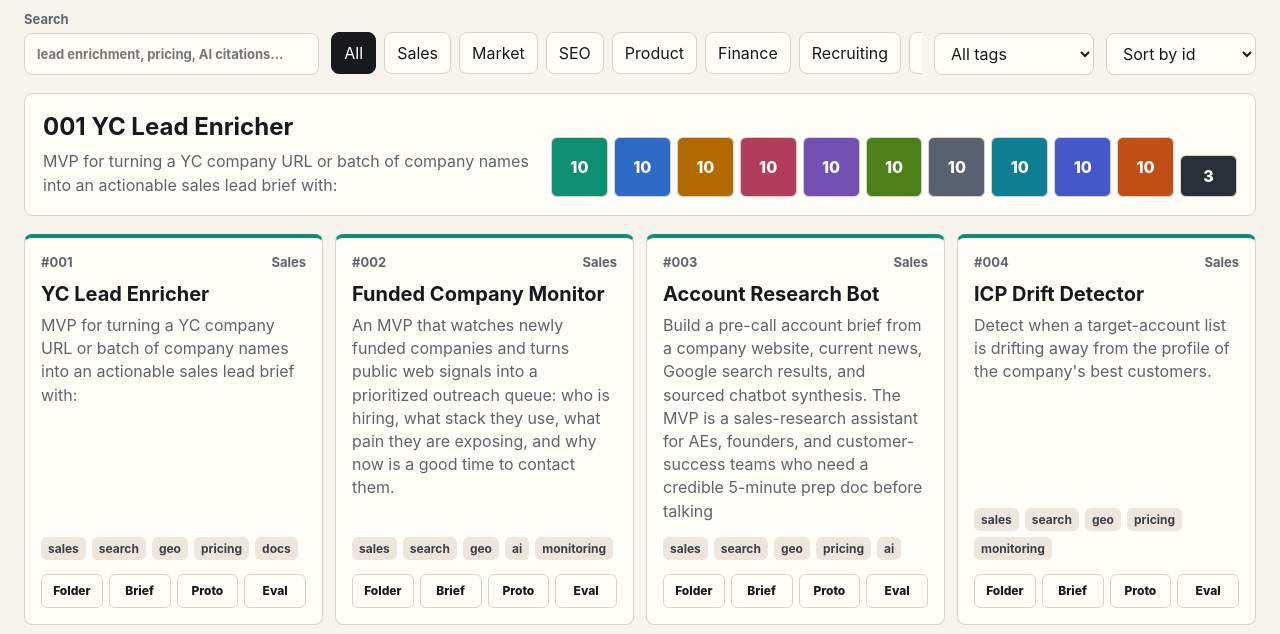
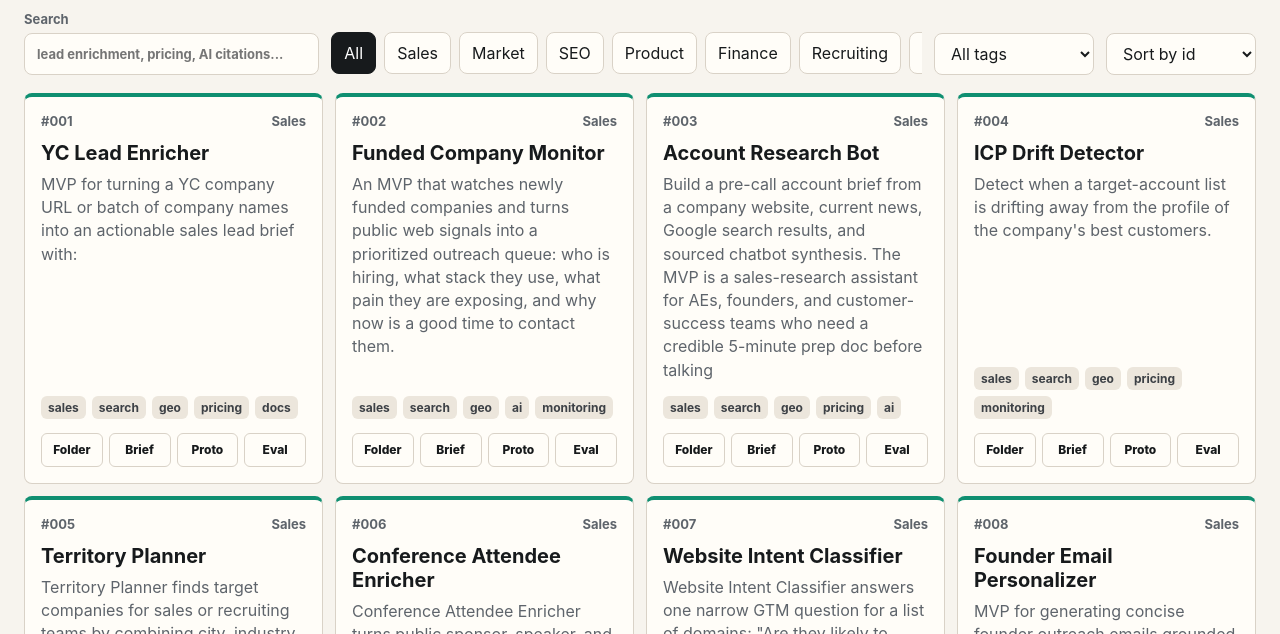
Before and after one commit to opencolin/massive-ideas, a website: page docs/index.html in a window 1280 px wide. Shown: the part 118-752 px from the top of the page. Drawn offline with Linux system fonts and the light colour scheme.

Commit message:
Publish idea atlas to Vercel

```diff
--- a/docs/app.js
+++ b/docs/app.js
@@ -11,10 +11,7 @@ const tagSelect = document.querySelector("#tagSelect");
 const sortSelect = document.querySelector("#sortSelect");
 const searchInput = document.querySelector("#searchInput");
 const ideaGrid = document.querySelector("#ideaGrid");
-const spotlight = document.querySelector("#spotlight");
 const visibleCount = document.querySelector("#visibleCount");
-
-const accentVar = (accent) => "var(--" + accent + ")";
 
 function allTags() {
   return [...new Set(data.ideas.flatMap((idea) => idea.tags))].sort();
@@ -53,30 +50,9 @@ function filteredIdeas() {
   return ideas;
 }
 
-function renderSpotlight(ideas) {
-  const counts = data.categories.map((category) => ({
-    ...category,
-    count: ideas.filter((idea) => idea.category === category.name).length
-  }));
-  const top = ideas[0] ?? data.ideas[0];
-
-  spotlight.innerHTML = [
-    '<div>',
-    '<h2>' + top.id + ' ' + top.title + '</h2>',
-    '<p>' + top.summary + '</p>',
-    '</div>',
-    '<div class="sparkline">',
-    counts.map((category) => (
-      '<button title="' + category.name + ': ' + category.count + '" style="height:' + Math.max(18, category.count * 6) + 'px;background:' + accentVar(category.accent) + '" data-category="' + category.name + '">' + category.count + '</button>'
-    )).join(""),
-    '</div>'
-  ].join("");
-}
-
 function renderIdeas() {
   const ideas = filteredIdeas();
   visibleCount.textContent = ideas.length;
-  renderSpotlight(ideas);
 
   if (ideas.length === 0) {
     ideaGrid.innerHTML = '<div class="empty">No ideas match the current filters.</div>';
@@ -108,15 +84,6 @@ categoryFilters.addEventListener("click", (event) => {
   renderIdeas();
 });
 
-spotlight.addEventListener("click", (event) => {
-  const button = event.target.closest("button[data-category]");
-  if (!button) return;
-  state.category = button.dataset.category;
-  renderFilters();
-  tagSelect.value = state.tag;
-  renderIdeas();
-});
-
 tagSelect.addEventListener("change", () => {
   state.tag = tagSelect.value;
   renderIdeas();
--- a/docs/ideas-data.js
+++ b/docs/ideas-data.js
@@ -1,5 +1,5 @@
 window.MASSIVE_IDEAS_DATA = {
-  "generated_at": "2026-05-05T15:32:11.449Z",
+  "generated_at": "2026-05-06T05:32:38.749Z",
   "categories": [
     {
       "name": "Sales",
--- a/docs/index.html
+++ b/docs/index.html
@@ -36,8 +36,6 @@
       </select>
     </section>
 
-    <section class="spotlight" id="spotlight" aria-live="polite"></section>
-
     <section class="idea-grid" id="ideaGrid" aria-label="Massive MCP ideas"></section>
   </main>
 
--- a/docs/styles.css
+++ b/docs/styles.css
@@ -134,44 +134,6 @@ select {
   background: var(--ink);
 }
 
-.spotlight {
-  display: grid;
-  grid-template-columns: minmax(260px, 1fr) minmax(280px, 1.4fr);
-  gap: 18px;
-  margin-bottom: 18px;
-  padding: 18px;
-  border: 1px solid var(--line);
-  border-radius: 8px;
-  background: var(--panel);
-}
-
-.spotlight h2 {
-  margin: 0;
-  font-size: 24px;
-}
-
-.spotlight p {
-  margin: 8px 0 0;
-  color: var(--muted);
-  line-height: 1.5;
-}
-
-.sparkline {
-  display: grid;
-  grid-template-columns: repeat(auto-fit, minmax(32px, 1fr));
-  gap: 6px;
-  align-items: end;
-}
-
-.sparkline button {
-  height: 64px;
-  padding: 0;
-  border-radius: 6px;
-  cursor: pointer;
-  color: #fff;
-  font-weight: 800;
-}
-
 .idea-grid {
   display: grid;
   grid-template-columns: repeat(auto-fill, minmax(280px, 1fr));
@@ -265,8 +227,7 @@ select {
 }
 
 @media (max-width: 920px) {
-  .controls,
-  .spotlight {
+  .controls {
     grid-template-columns: 1fr;
   }
 
```
Also changed, not shown: scripts/build-ideas-page.js (+1 -75 lines), vercel.json (added), 1 other file.
